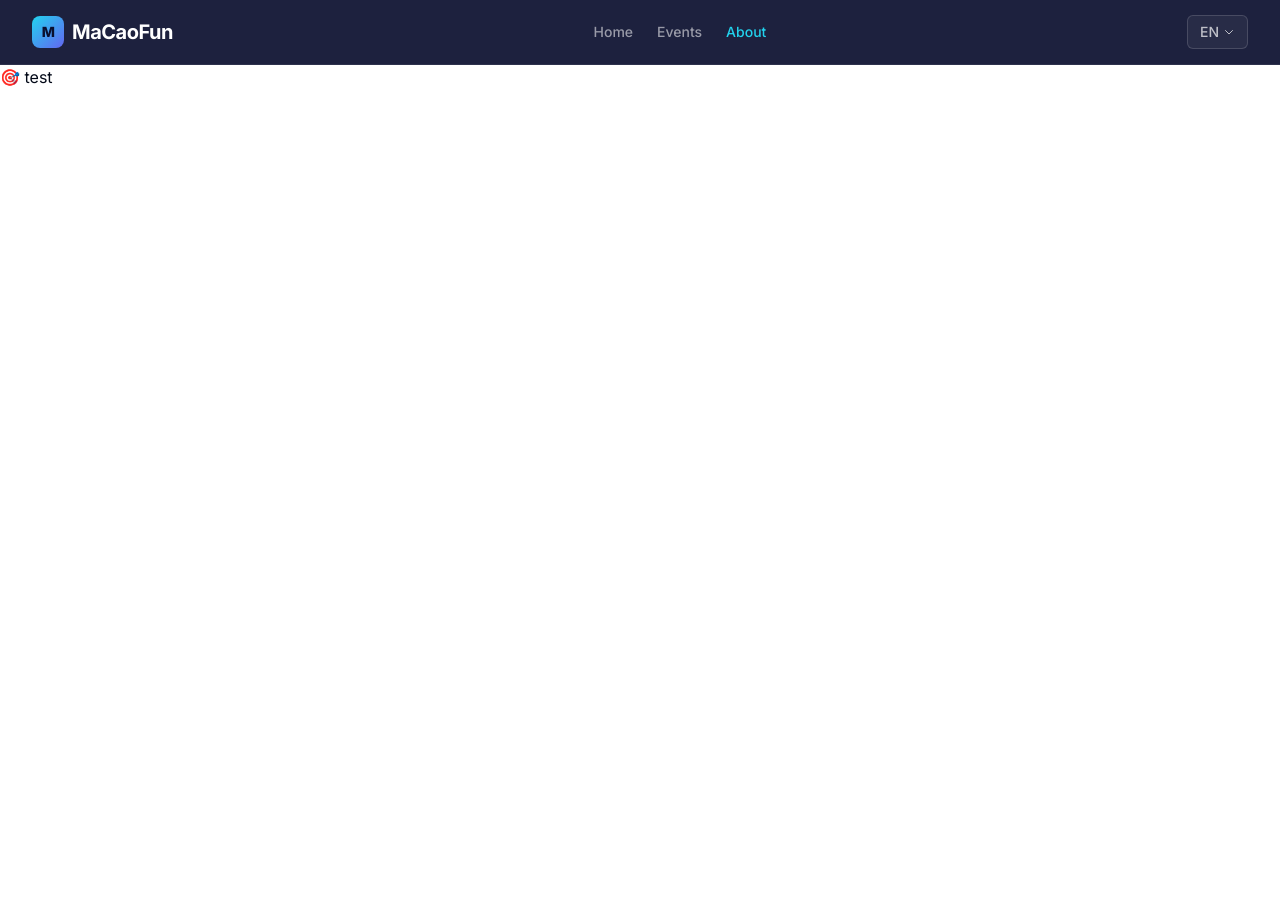
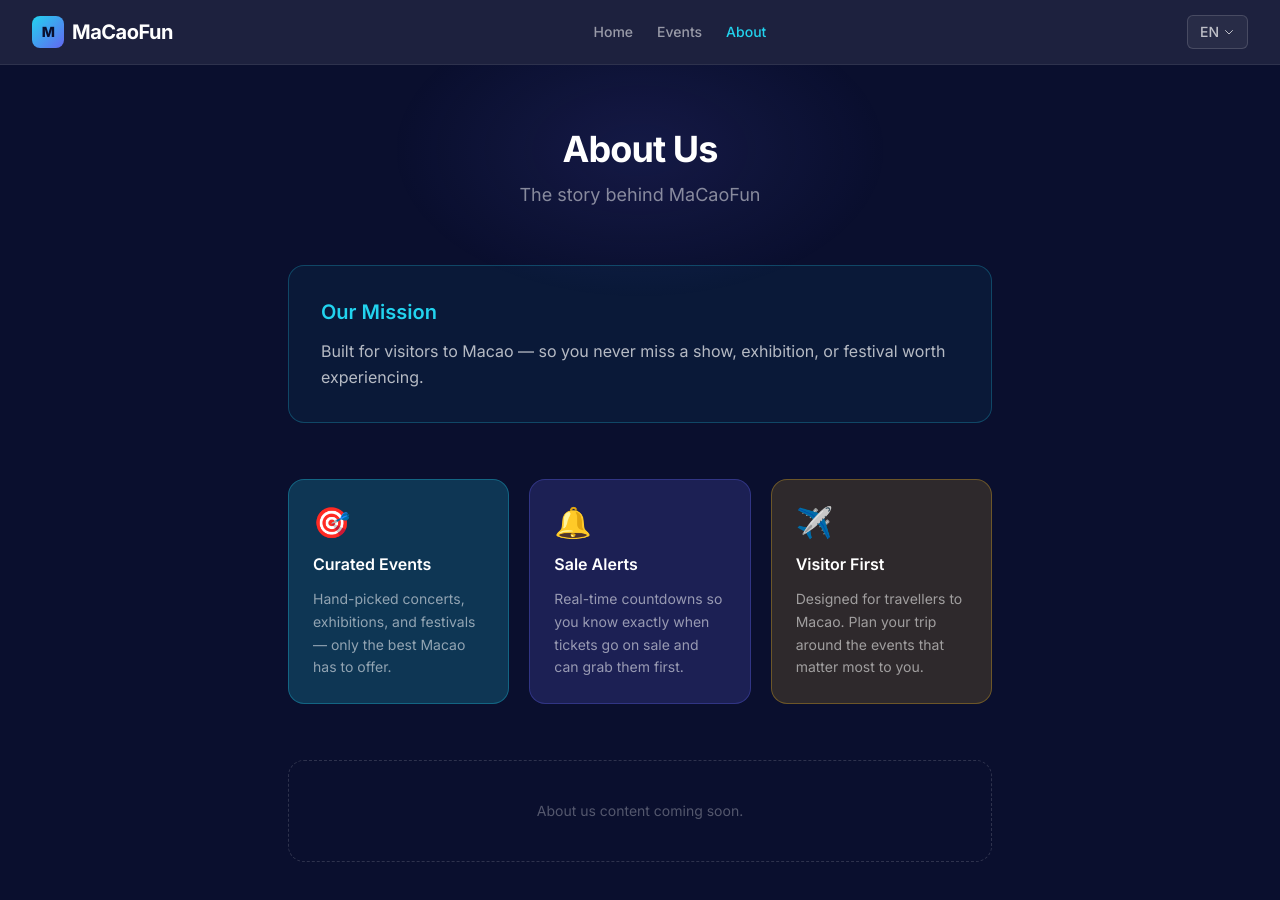
Before and after one commit to sam0085ttgg/macaofun, a Next.js app: page /en/about in a window 1280 px wide. Shown: the top 900 px of the page. Before the commit the page ends 800 px from the top, so only its background shows below. Built offline with nearby package versions, Linux system fonts and the light colour scheme.

Commit message:
Update src/app/[locale]/about/page.tsx

```diff
--- a/src/app/[locale]/about/page.tsx
+++ b/src/app/[locale]/about/page.tsx
@@ -1,3 +1,36 @@
 import { useTranslations } from 'next-intl'
-const X = '🎯 test'
-export default function T() { return <div>{X}</div> }
+
+const FEATURES = [
+  { icon: '🎯', titleKey: 'feature1Title', descKey: 'feature1Desc', accent: 'rgba(34,211,238,0.2)', border: 'rgba(34,211,238,0.3)' },
+  { icon: '🔔', titleKey: 'feature2Title', descKey: 'feature2Desc', accent: 'rgba(99,102,241,0.2)', border: 'rgba(99,102,241,0.3)' },
+  { icon: '✈️', titleKey: 'feature3Title', descKey: 'feature3Desc', accent: 'rgba(251,191,36,0.15)', border: 'rgba(251,191,36,0.3)' },
+]
+
+export default function AboutPage() {
+  const t = useTranslations('about')
+  return (
+    <div style={{ backgroundColor: '#0a0f2e', minHeight: '100vh' }}>
+      <div className="pointer-events-none fixed top-0 left-1/2 -translate-x-1/2 w-[500px] h-[300px]" style={{ background: 'radial-gradient(ellipse at center, rgba(99,102,241,0.12) 0%, transparent 70%)' }} />
+      <div className="container relative z-10 py-16 max-w-3xl space-y-14">
+        <div className="space-y-3 text-center">
+          <h1 className="text-4xl font-bold tracking-tight" style={{ color: '#ffffff' }}>{t('title')}</h1>
+          <p className="text-lg" style={{ color: 'rgba(255,255,255,0.5)' }}>{t('subtitle')}</p>
+        </div>
+        <div className="rounded-2xl p-8 space-y-3" style={{ border: '1px solid rgba(34,211,238,0.25)', backgroundColor: 'rgba(34,211,238,0.05)' }}>
+          <h2 className="text-xl font-semibold" style={{ color: '#22d3ee' }}>{t('mission')}</h2>
+          <p className="text-base leading-relaxed" style={{ color: 'rgba(255,255,255,0.7)' }}>{t('missionText')}</p>
+        </div>
+        <div className="grid gap-5 sm:grid-cols-3">
+          {FEATURES.map((f) => (
+            <div key={f.titleKey} className="rounded-2xl p-6 flex flex-col gap-3" style={{ border: `1px solid ${f.border}`, backgroundColor: f.accent }}>
+              <span className="text-3xl">{f.icon}</span>
+              <h3 className="font-semibold text-base" style={{ color: '#ffffff' }}>{t(f.titleKey)}</h3>
+              <p className="text-sm leading-relaxed" style={{ color: 'rgba(255,255,255,0.55)' }}>{t(f.descKey)}</p>
+            </div>
+          ))}
+        </div>
+        <div className="rounded-2xl p-10 text-center text-sm" style={{ border: '1px dashed rgba(255,255,255,0.15)', color: 'rgba(255,255,255,0.3)' }}>{t('placeholder')}</div>
+      </div>
+    </div>
+  )
+}
```
